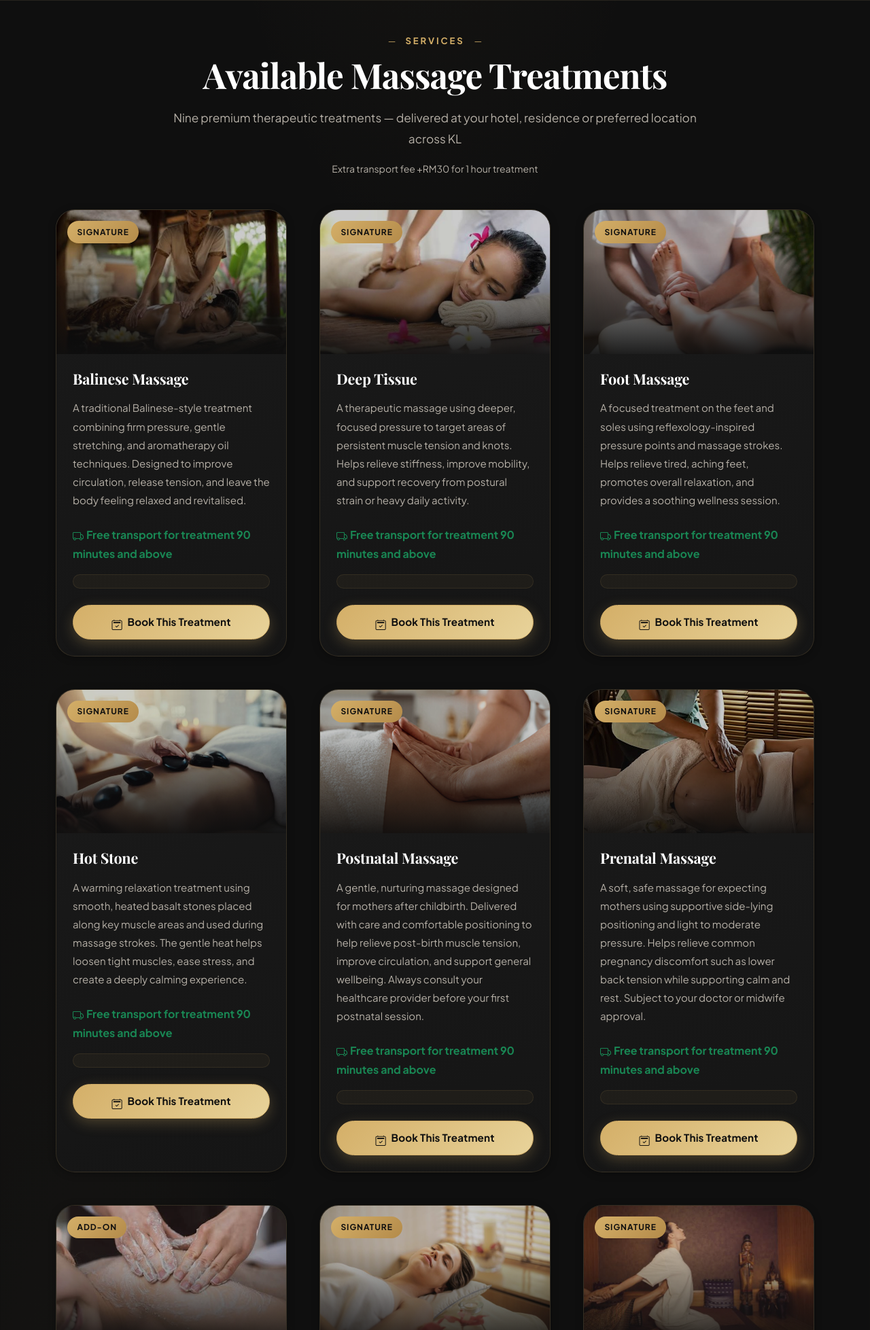
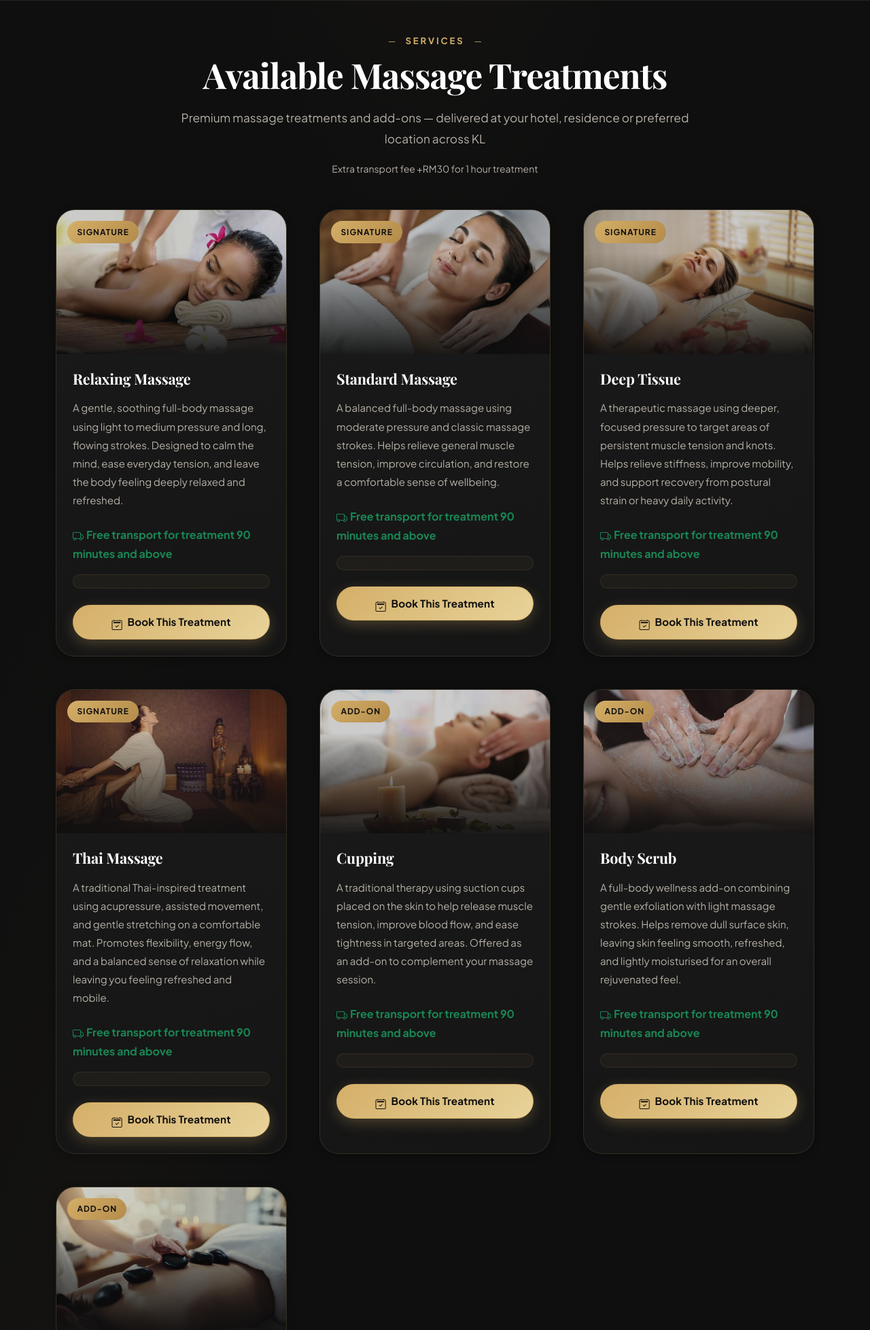
Before and after one commit to muhammadsatrioadi/molyhomemessage, a Laravel app: page / in a window 1280 px wide. Shown: the part 1223-3180 px from the top of the page at 68% size. Run offline with Laravel 12, Linux system fonts and the light colour scheme; data comes from the database, SQL or seed files in the repository; some web fonts are replaced.

Commit message:
update menu

```diff
--- a/app/Http/Controllers/HomeController.php
+++ b/app/Http/Controllers/HomeController.php
@@ -48,7 +48,7 @@ class HomeController extends Controller
         $baseServices = Service::with('prices')->active()->get();
         $services = $this->buildTreatments($baseServices);
 
-        $seoDescription = config('moly.business.name') . ' offers nine premium outcall massage treatments: Deep Tissue, Balinese Massage, Foot Massage, Hot Stone, Postnatal, Prenatal, Body Scrub, Lomi-Lomi and Thai Massage across Kuala Lumpur.';
+        $seoDescription = config('moly.business.name') . ' offers premium outcall massage treatments — Relaxing Massage, Standard Massage, Deep Tissue and Thai Massage — plus add-ons Cupping, Body Scrub and Hot Stone across Kuala Lumpur.';
 
         $seo = [
             'title' => __('messages.services.title') . ' | ' . config('moly.business.name'),
@@ -204,16 +204,16 @@ class HomeController extends Controller
         $placeholderUrl = versioned_asset('assets/images/service-placeholder.jpg');
 
         $defaultImages = [
-            'Deep Tissue'       => '/assets/images/service-lomi.jpg',
-            'Balinese Massage'  => '/assets/images/service-balinese.jpg',
-            'Foot Massage'      => '/assets/images/service-foot-standard.jpg',
-            'Hot Stone'         => '/assets/images/hot-stone-massage.jpg',
-            'Postnatal Massage' => '/assets/images/service-Postnatal Massage.jpg',
-            'Prenatal Massage'  => '/assets/images/Prenatal Massage.jpg',
-            'Body Scrub'        => '/assets/images/service-body-scrub.jpg',
-            'Lomi-Lomi Massage' => '/assets/images/service-deep-tissue.jpg',
-            'Thai Massage'      => '/assets/images/service-thai.jpg',
+            'Relaxing Massage' => '/assets/images/service-lomi.jpg',
+            'Standard Massage' => '/assets/images/service-swedish.jpg',
+            'Deep Tissue'      => '/assets/images/service-deep-tissue.jpg',
+            'Thai Massage'     => '/assets/images/service-thai.jpg',
+            'Cupping'          => '/assets/images/service-aromatherapy.jpg',
+            'Body Scrub'       => '/assets/images/service-body-scrub.jpg',
+            'Hot Stone'        => '/assets/images/hot-stone-massage.jpg',
         ];
+
+        $addonSlugs = ['cupping', 'body-scrub', 'hot-stone'];
 
         $result = collect();
 
@@ -248,6 +248,7 @@ class HomeController extends Controller
             $obj->name = $treatmentName;
             $slugRaw = preg_replace('/[^A-Za-z0-9]+/', '-', trim((string)$treatmentName));
             $obj->slug = strtolower(trim((string)$slugRaw, '-'));
+            $obj->is_addon = in_array($obj->slug, $addonSlugs, true);
             $obj->description = $descriptions[$treatmentName] ?? '';
 
             if (isset($defaultImages[$treatmentName])) {
@@ -317,7 +318,7 @@ class HomeController extends Controller
                 '@type' => 'City',
                 'name' => 'Kuala Lumpur, Malaysia',
             ],
-            'priceRange' => 'RM70 - RM370',
+            'priceRange' => 'RM70 - RM310',
             'openingHoursSpecification' => [
                 '@type' => 'OpeningHoursSpecification',
                 'dayOfWeek' => [
@@ -342,7 +343,9 @@ class HomeController extends Controller
                     '@type' => 'Offer',
                     'priceCurrency' => 'MYR',
                     'price' => (string)$price->price,
-                    'description' => $price->duration . ' minutes session',
+                    'description' => !empty($service->is_addon)
+                        ? 'Add-on service'
+                        : $price->duration . ' minutes session',
                 ];
             }
             $serviceSchema[] = [
--- a/config/moly.php
+++ b/config/moly.php
@@ -34,7 +34,7 @@ return [
 
     'site' => [
         'description' => 'Professional outcall massage service across Kuala Lumpur. Therapist travels to your hotel, residence, apartment or preferred location. Book directly via WhatsApp.',
-        'keywords' => 'outcall massage, kuala lumpur outcall massage, hotel massage, balinese massage, deep tissue, thai massage, foot massage, hot stone, prenatal massage, postnatal massage, body scrub, lomi lomi',
+        'keywords' => 'outcall massage, kuala lumpur outcall massage, hotel massage, relaxing massage, standard massage, deep tissue, thai massage, cupping, body scrub, hot stone',
     ],
 
     'seo' => [
--- a/resources/lang/en/messages.php
+++ b/resources/lang/en/messages.php
@@ -42,7 +42,7 @@ return [
     ],
     'services' => [
         'title' => 'Available Massage Treatments',
-        'subtitle' => 'Nine premium therapeutic treatments — delivered at your hotel, residence or preferred location across KL',
+        'subtitle' => 'Premium massage treatments and add-ons — delivered at your hotel, residence or preferred location across KL',
         'transport_fee_note' => 'Extra transport fee +RM30 for 1 hour treatment',
         'duration' => ':duration min',
         'book_now' => 'Book This Treatment',
@@ -53,26 +53,22 @@ return [
         'category_addon' => 'ADD-ON',
         'category_couples' => 'COUPLES',
         'order' => [
-            'Balinese Massage',
+            'Relaxing Massage',
+            'Standard Massage',
             'Deep Tissue',
-            'Foot Massage',
+            'Thai Massage',
+            'Cupping',
+            'Body Scrub',
             'Hot Stone',
-            'Postnatal Massage',
-            'Prenatal Massage',
-            'Body Scrub',
-            'Lomi-Lomi Massage',
-            'Thai Massage',
         ],
         'descriptions' => [
+            'Relaxing Massage' => 'A gentle, soothing full-body massage using light to medium pressure and long, flowing strokes. Designed to calm the mind, ease everyday tension, and leave the body feeling deeply relaxed and refreshed.',
+            'Standard Massage' => 'A balanced full-body massage using moderate pressure and classic massage strokes. Helps relieve general muscle tension, improve circulation, and restore a comfortable sense of wellbeing.',
             'Deep Tissue' => 'A therapeutic massage using deeper, focused pressure to target areas of persistent muscle tension and knots. Helps relieve stiffness, improve mobility, and support recovery from postural strain or heavy daily activity.',
-            'Balinese Massage' => 'A traditional Balinese-style treatment combining firm pressure, gentle stretching, and aromatherapy oil techniques. Designed to improve circulation, release tension, and leave the body feeling relaxed and revitalised.',
-            'Foot Massage' => 'A focused treatment on the feet and soles using reflexology-inspired pressure points and massage strokes. Helps relieve tired, aching feet, promotes overall relaxation, and provides a soothing wellness session.',
-            'Hot Stone' => 'A warming relaxation treatment using smooth, heated basalt stones placed along key muscle areas and used during massage strokes. The gentle heat helps loosen tight muscles, ease stress, and create a deeply calming experience.',
-            'Postnatal Massage' => 'A gentle, nurturing massage designed for mothers after childbirth. Delivered with care and comfortable positioning to help relieve post-birth muscle tension, improve circulation, and support general wellbeing. Always consult your healthcare provider before your first postnatal session.',
-            'Prenatal Massage' => 'A soft, safe massage for expecting mothers using supportive side-lying positioning and light to moderate pressure. Helps relieve common pregnancy discomfort such as lower back tension while supporting calm and rest. Subject to your doctor or midwife approval.',
-            'Body Scrub' => 'A full-body wellness treatment combining gentle exfoliation with light massage strokes. Helps remove dull surface skin, leaving skin feeling smooth, refreshed, and lightly moisturised for an overall rejuvenated feel.',
-            'Lomi-Lomi Massage' => 'A Hawaiian-inspired relaxation treatment characterised by long, flowing, rhythmic strokes across the body. Designed to encourage deep relaxation, release stress, and create a nurturing, uninterrupted wellness experience.',
             'Thai Massage' => 'A traditional Thai-inspired treatment using acupressure, assisted movement, and gentle stretching on a comfortable mat. Promotes flexibility, energy flow, and a balanced sense of relaxation while leaving you feeling refreshed and mobile.',
+            'Cupping' => 'A traditional therapy using suction cups placed on the skin to help release muscle tension, improve blood flow, and ease tightness in targeted areas. Offered as an add-on to complement your massage session.',
+            'Body Scrub' => 'A full-body wellness add-on combining gentle exfoliation with light massage strokes. Helps remove dull surface skin, leaving skin feeling smooth, refreshed, and lightly moisturised for an overall rejuvenated feel.',
+            'Hot Stone' => 'A warming add-on using smooth, heated basalt stones placed along key muscle areas and used during massage strokes. The gentle heat helps loosen tight muscles, ease stress, and create a deeply calming experience.',
         ],
     ],
     'techniques' => [
@@ -170,7 +166,7 @@ return [
         'steps' => [
             [
                 'title' => 'Choose Your Treatment',
-                'desc' => 'Browse our nine treatments and select the massage therapy and duration that suits your needs.',
+                'desc' => 'Browse our treatments and select the massage therapy and duration that suits your needs.',
             ],
             [
                 'title' => 'Share Your Location',
--- a/resources/views/home.blade.php
+++ b/resources/views/home.blade.php
@@ -423,6 +423,7 @@
         return [
             'id' => $s->id,
             'name' => $s->name,
+            'is_addon' => (bool) ($s->is_addon ?? false),
             'prices' => $s->prices->map(function ($p) {
                 return ['id' => $p->id, 'duration' => $p->duration, 'price' => $p->price];
             }),
--- a/resources/views/partials/booking-modal.blade.php
+++ b/resources/views/partials/booking-modal.blade.php
@@ -34,7 +34,7 @@
                             </select>
                         </div>
 
-                        <div class="col-md-6">
+                        <div class="col-md-6" id="booking_duration_wrapper">
                             <label for="booking_duration" class="form-label booking-label">
                                 @lang('messages.booking.duration_label') *
                             </label>
--- a/resources/views/partials/service-card.blade.php
+++ b/resources/views/partials/service-card.blade.php
@@ -12,6 +12,8 @@
         'foot-massage-deep-pressure' => ['label' => __('messages.services.category_classic'), 'class' => 'tag-classic'],
         'couples-shared-session' => ['label' => __('messages.services.category_couples'), 'class' => 'tag-couples'],
         'body-scrub' => ['label' => __('messages.services.category_addon'), 'class' => 'tag-addon'],
+        'cupping' => ['label' => __('messages.services.category_addon'), 'class' => 'tag-addon'],
+        'hot-stone' => ['label' => __('messages.services.category_addon'), 'class' => 'tag-addon'],
     ];
     $cat = $categoryMap[$service->slug] ?? ['label' => __('messages.services.category_signature'), 'class' => 'tag-signature'];
 @endphp
@@ -43,7 +45,9 @@
         <div class="service-prices-list mb-4">
             @foreach($service->prices as $price)
                 <div class="service-price-row d-flex justify-content-between align-items-center py-2">
-                    <span class="service-duration">{{ $price->duration }} MIN</span>
+                    @unless(!empty($service->is_addon))
+                        <span class="service-duration">{{ $price->duration }} MIN</span>
+                    @endunless
                     <span class="service-price">{{ config('moly.currency') }}{{ number_format($price->price, 0) }}</span>
                 </div>
             @endforeach
--- a/resources/views/services.blade.php
+++ b/resources/views/services.blade.php
@@ -125,6 +125,7 @@
         return [
             'id' => $s->id,
             'name' => $s->name,
+            'is_addon' => (bool) ($s->is_addon ?? false),
             'prices' => $s->prices->map(function ($p) {
                 return ['id' => $p->id, 'duration' => $p->duration, 'price' => $p->price];
             }),
--- a/resources/views/terms.blade.php
+++ b/resources/views/terms.blade.php
@@ -34,11 +34,11 @@
                     services include:
                 </p>
                 <ul>
-                    <li>Balinese Massage</li>
+                    <li>Relaxing Massage</li>
+                    <li>Standard Massage</li>
                     <li>Deep Tissue Massage</li>
                     <li>Thai Massage</li>
-                    <li>Foot Massage (Standard and Deep Pressure)</li>
-                    <li>Body Scrub</li>
+                    <li>Add-ons: Cupping, Body Scrub, Hot Stone</li>
                 </ul>
                 <p>
                     All services are wellness and relaxation oriented. Our services are not a substitute for
```
Also changed, not shown: database/seeders/ServicePriceSeeder.php (+24 -76 lines), database/seeders/UpdateServicesCatalogSeeder.php (+39 -51 lines), resources/lang/ms/messages.php (+12 -16 lines), public/assets/js/moly.js.
